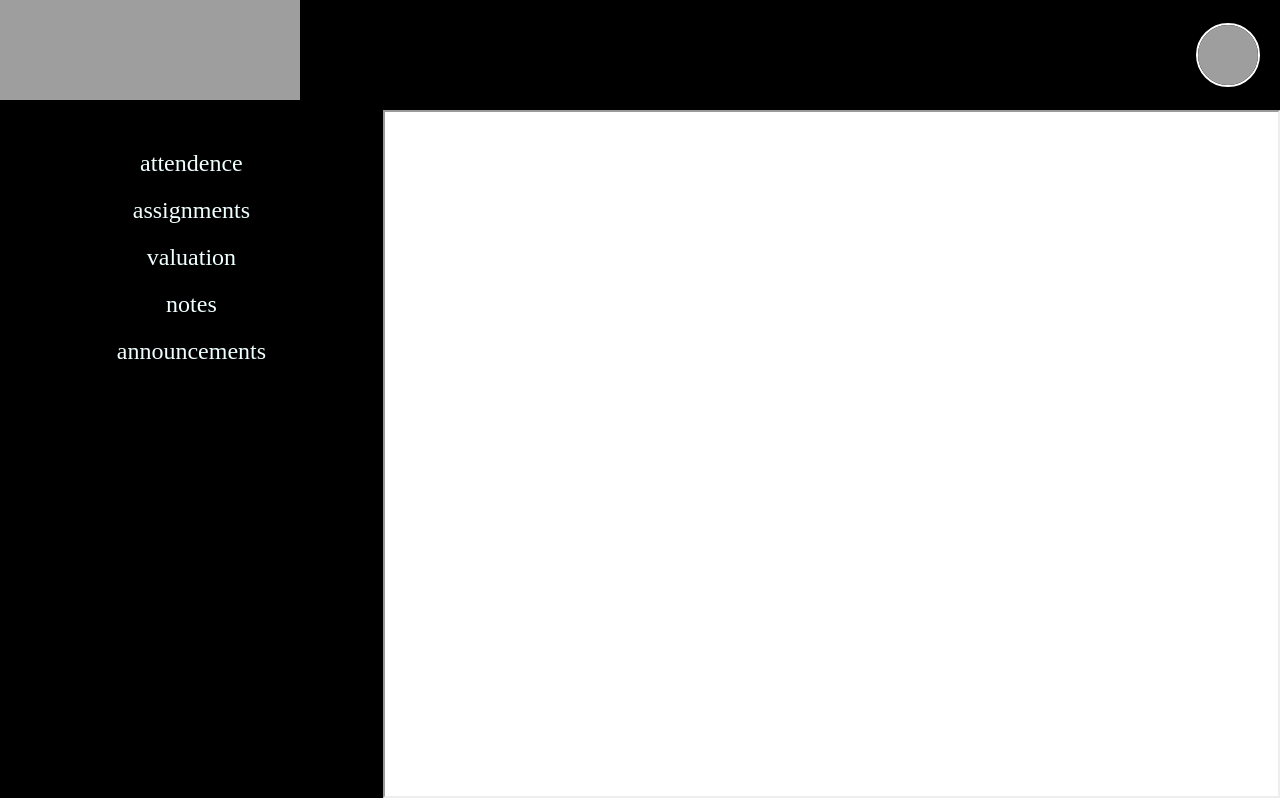
After one commit to neeeraj52/vignanlms, a Flask app: template templates/faculty.html in a window 1280 px wide. The commit adds this page. Run offline with Flask 3, Linux system fonts and the light colour scheme; the template is opened without the code that fills it, so the values that code supplies are empty; grey boxes are pictures that could not be loaded.

Commit message:
added faculty template

```diff
--- /dev/null
+++ b/templates/faculty.html
@@ -0,0 +1,75 @@
+<!DOCTYPE html>
+<html lang="en">
+<head>
+    <meta charset="UTF-8">
+    <meta http-equiv="X-UA-Compatible" content="IE=edge">
+    <meta name="viewport" content="width=device-width, initial-scale=1.0">
+    <title>faculty page</title>
+</head>
+<body>
+    <div class="header">
+        <img id="logo" src="logo.png" alt="logo">
+        <img id="profile"src="neeraj.jpeg" alt="profile">
+    </div>
+    <div class="body">
+        <div class="slidebar">
+            <ul>
+                <li><a href="https://vignan-lms.ddns.net/" target="frame1">attendence</a></li>
+                <li>assignments</li>
+                <li>valuation</li>
+                <li>notes</li>
+                <li>announcements</li>
+            </ul>
+        </div>
+        <iframe name="frame1" style="width:70%;"></iframe>
+    </div>
+</body>
+<style>
+    *{
+    margin: 0;
+    padding: 0;
+}
+.header{
+    display:flex;
+    justify-content: space-between;
+    height:110px;
+    background-color: black;
+}
+#logo{
+    width: 300px;
+    height:100px;
+    float:left;
+}
+#profile{
+    width:60px;
+    height:60px;
+    border:2px solid white;
+    border-radius: 50%;
+    float:right;
+    margin:auto 20px;
+}
+.slidebar{
+    background-color: black;
+    width:30%;
+    height:86vh;
+    position: sticky;
+}
+.slidebar ul{
+    list-style: none;
+    padding-top: 40px;
+}
+.slidebar ul li{
+    color: azure;
+    text-align: center;
+    font-size: x-large;
+    padding-bottom: 20px;
+}
+.body{
+    display: flex;
+}
+.slidebar a{
+    text-decoration: none;
+    color:azure;
+}
+</style>
+</html>
--- a/templates/projectlogin.html
+++ b/templates/projectlogin.html
@@ -162,7 +162,7 @@ function printmsg() {
         if (usr_input == captcha.innerHTML) {
             var s = document.getElementById("key")
                 .innerHTML
-            alert('login successfull')
+            location.replace("faculty.html")
         }
 	    else {
 		    var s = document.getElementById("key")
```
